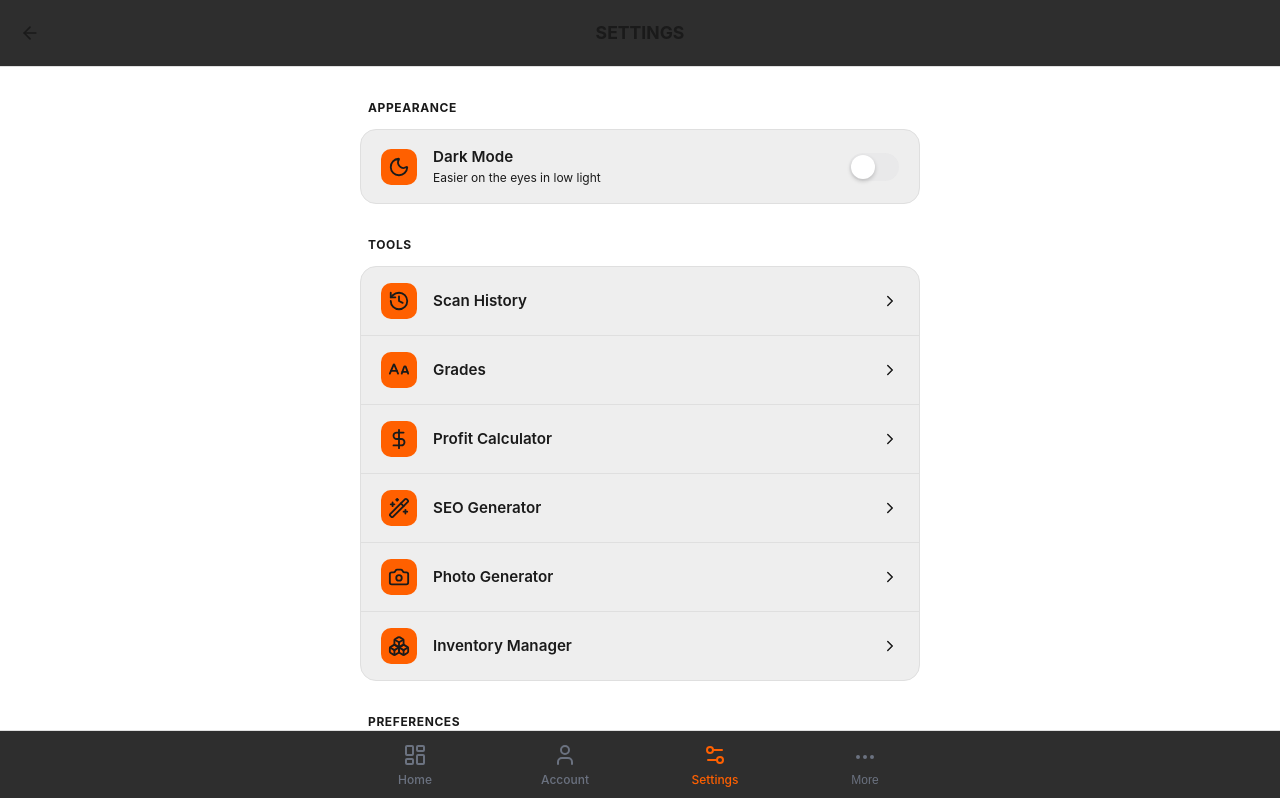
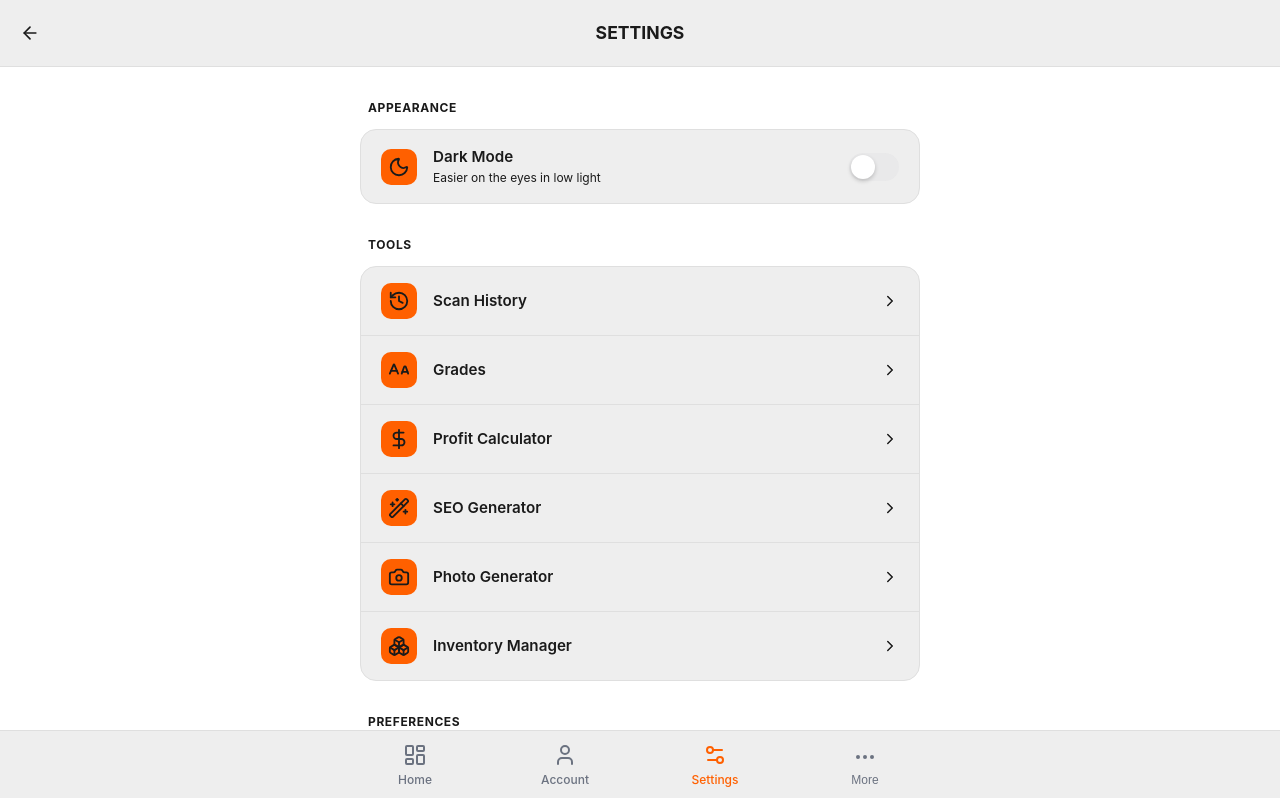
Before and after one commit to LaneLR/AI-Vertex-Image-Analyzer--Frontend, a Next.js app: page /settings in a window 1280 px wide. Shown: the top 798 px of the page. Built offline with nearby package versions, Linux system fonts and the light colour scheme; no server answers; sample sign-in values are in the browser's storage.

Commit message:
fix nav and header dark mode styling

```diff
--- a/src/app/globals.css
+++ b/src/app/globals.css
@@ -12,7 +12,7 @@
 
   --bg-nav: #eeeeee;
   --bg-main: #ffffff;
-  --bg-header: #2e2e2e;
+  --bg-header: #eeeeee;
   --bg-card: #eeeeee;
 
   --footer-bg: #1e1e1e;
@@ -42,7 +42,7 @@
   --bg-nav: #121212;
   --bg-main: #121212;
   --bg-card: #1e1e1e;
-  --bg-header: #1a1a1a;
+  --bg-header: #121212;
 
   --footer-bg: #1f1f1f;
 
--- a/src/components/SettingsClient.tsx
+++ b/src/components/SettingsClient.tsx
@@ -637,7 +637,7 @@ export default function SettingsClient({
               onClick={() => setIsModalOpen(true)}
             >
               <div className="settings-item__info">
-                <Trash2 size={18} color="#ef4444" />
+                <Trash2 size={22} color="#ef4444" />
                 <span className="text-danger">Clear All Scan History</span>
               </div>
             </button>
@@ -648,7 +648,7 @@ export default function SettingsClient({
               onClick={() => setShowConfirmDelete(true)}
             >
               <div className="settings-item__info">
-                <BookmarkX size={18} color="#ef4444" />
+                <BookmarkX size={22} color="#ef4444" />
                 <span className="text-danger">Deactivate Account</span>
               </div>
             </button>
--- a/src/styles/common/_settings.scss
+++ b/src/styles/common/_settings.scss
@@ -110,6 +110,7 @@
     .item-label {
       font-weight: 600;
       font-size: 0.95rem;
+      color: var(--text-primary)
     }
     .item-desc {
       font-size: 0.75rem;
```
